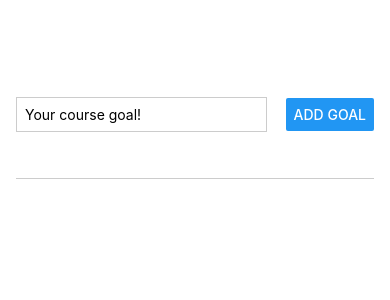
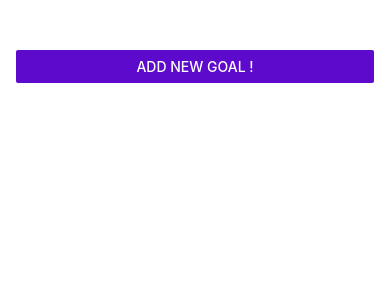
Before and after one commit to jorgearguellles/react-native, a React Native app in the folder RNCourse/: screen / in a window 390 px wide. Shown: the top 300 px of the page. Built offline with nearby package versions, Linux system fonts and the light colour scheme.

Commit message:
🥕 Handling Modal visible and not visible

```diff
--- a/RNCourse/App.js
+++ b/RNCourse/App.js
@@ -1,11 +1,16 @@
 import { useState } from 'react';
-import { StyleSheet, View, FlatList } from 'react-native';
+import { StyleSheet, View, FlatList, Button } from 'react-native';
 import GoalItem from './components/GoalItem';
 import GoalInput from './components/GoalInput';
 
 export default function App() {
 
+  const [isModalVisible, setIsModalVisible] = useState(false);
   const [courseGoals, setCourseGoals] = useState([]);
+
+  function startAddGoalHandler(){
+    setIsModalVisible(true);
+  };
 
   function addGoalHandler(enteredGoalText) {
     setCourseGoals( currentCourseGoals => [
@@ -23,9 +28,15 @@ export default function App() {
 
   return (
     <View style={styles.appContainer}>
-      <GoalInput
-        onAddGoal={addGoalHandler}
+      <Button
+        title='Add New Goal !'
+        color='#5e0acc'
+        onPress={startAddGoalHandler}
       />
+      { isModalVisible
+        ? <GoalInput onAddGoal={addGoalHandler} />
+        : null
+      }
       <View style={styles.goalsContainer}>
         <FlatList
           data={courseGoals}
--- a/RNCourse/components/GoalInput.js
+++ b/RNCourse/components/GoalInput.js
@@ -1,5 +1,5 @@
 import { useState } from 'react';
-import { StyleSheet, View, Button, TextInput } from 'react-native';
+import { StyleSheet, View, Button, TextInput, Modal } from 'react-native';
 
 function GoalInput(props){
   const { onAddGoal } = props;
@@ -15,6 +15,7 @@ function GoalInput(props){
   };
 
   return (
+    <Modal>
       <View style={styles.inputContainer}>
         <TextInput
           placeholder='Your course goal!'
@@ -28,6 +29,7 @@ function GoalInput(props){
           onPress={addGoalHandler}
           />
       </View>
+    </Modal>
   )
 };
 
```
Lines whose indentation alone changed are shown as unchanged.
